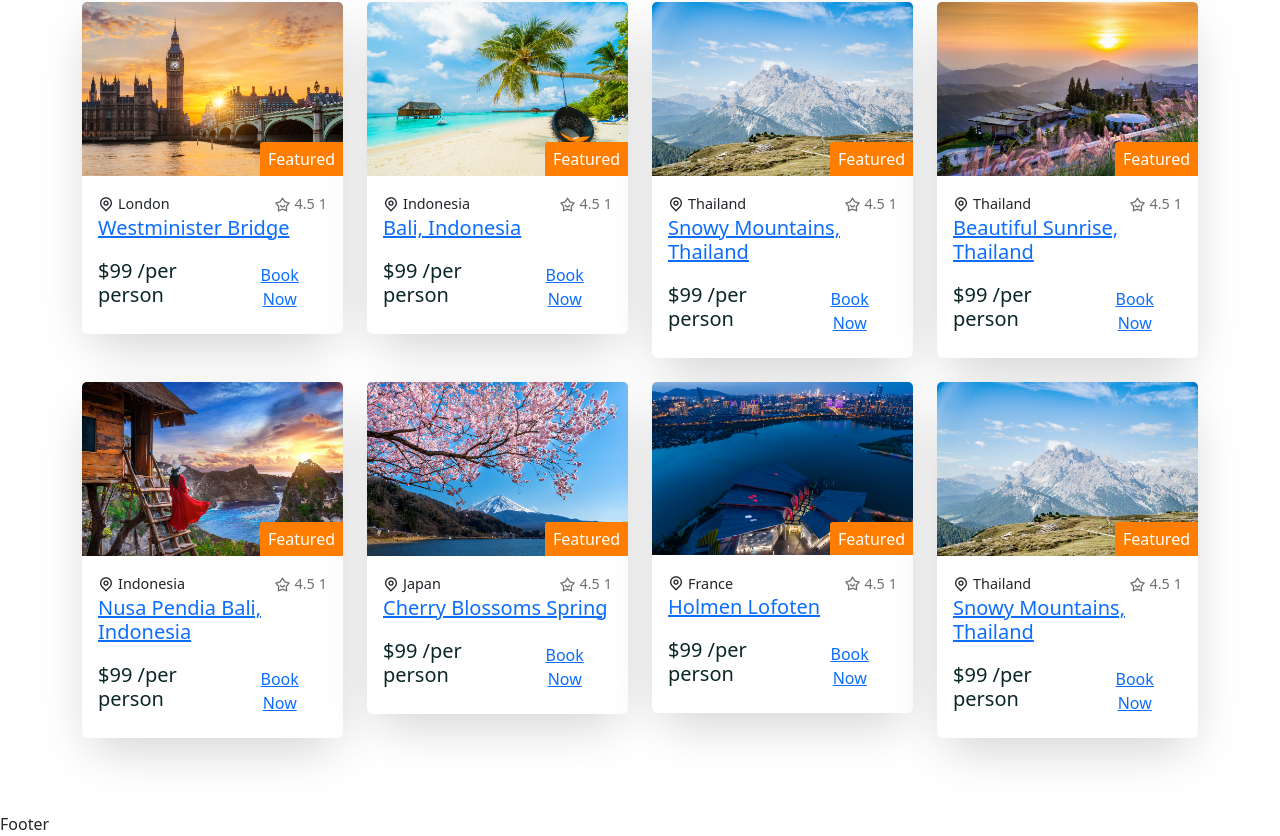
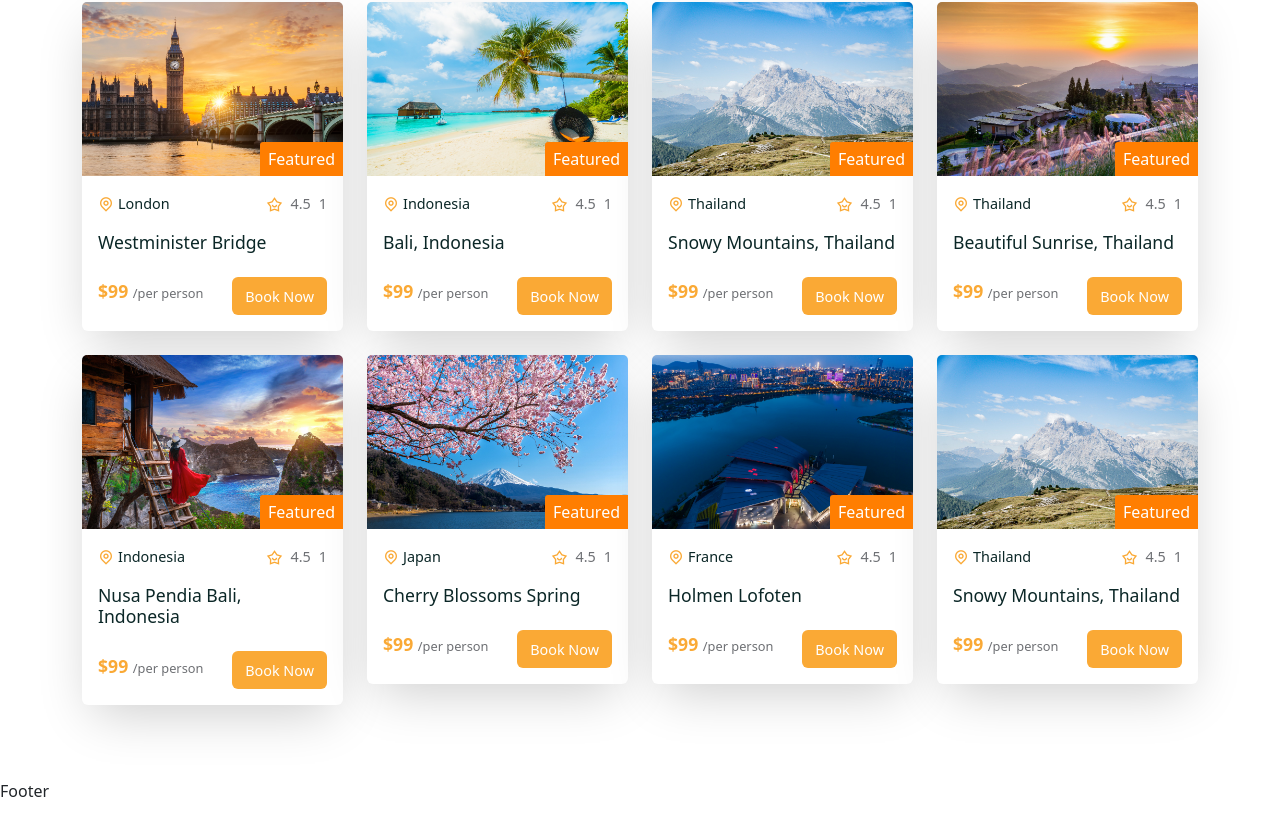
Before and after one commit to Oussama-Fajraoui/Tour-Management, a React (Create React App) app in the folder client/: page /home in a window 1280 px wide. Shown: the part 1195-2031 px from the top of the page. After the commit the page ends 1998 px from the top, so only its background shows below. Built offline with nearby package versions, Linux system fonts and the light colour scheme; a web font is replaced by a local one.

Commit message:
fixing the card container

```diff
--- a/client/src/shared/TourCard.jsx
+++ b/client/src/shared/TourCard.jsx
@@ -17,18 +17,18 @@ const TourCard = ({tour}) => {
         <span className="tour__location d-flex align-items-center gap-1">
         <i class="ri-map-pin-line"></i> {city}
         </span>
-        <span className="tour__rating d-flex align-items-center gap-1">
+        <span className="tour__rating d-flex align-items-center gap-2">
         <i class="ri-star-smile-line"></i> {avgRating}{" "}
         <span>{reviews.length}</span>
         </span>
 
       </div>
-      <h5 className="tour_title">
+      <h5 className="tour__title">
         <Link to={`/tours/${id}`}>
           {title}
         </Link>
       </h5>
-      <div className="card__bottom d-flex align-items-center justify-content-center-between mt-3">
+      <div className="card__bottom d-flex align-items-center justify-content-between mt-4">
         <h5>${price} <span> /per person</span></h5>
         <button className="btn booking__btn">
           <Link to={`/tours/${id}`}>Book Now</Link>
--- a/client/src/shared/tour-card.css
+++ b/client/src/shared/tour-card.css
@@ -12,7 +12,7 @@
     position: relative;
 }
 
-.tour__img span {
+.tour__img span{
     position: absolute;
     bottom: 0;
     right: 0;
@@ -25,8 +25,8 @@
     border-radius: 3px 0 0 0;
 }
 
-.card__top span {
-    color: var(-secondary-color);
+.card__top span i {
+    color: var(--secondary-color);
 }
 
 .tour__rating {
@@ -35,7 +35,7 @@
 }
 
 .tour__location {
-    color: var(-heading-color);
+    color: var(--heading-color);
     font-weight: 500;
     font-size: .9rem;
 }
@@ -61,3 +61,31 @@
 .tour__title a:hover {
     color: var(--secondary-color);
 }
+
+.card__bottom h5{
+    color: var(--secondary-color);
+    font-size: 1.1rem;
+    font-weight: 700;
+}
+
+.card__bottom h5 span {
+    font-weight: 500;
+    color: var(--text-color);
+    font-size: .8rem;
+}
+
+.booking__btn{
+    background: var(--secondary-color) !important;
+    cursor: pointer;
+    padding: 0.2rem 0.5rem;
+}
+
+.booking__btn a {
+    text-decoration: none;
+    font-size: .9rem;
+    color: #fff;
+}
+
+.booking__btn a:hover {
+    color: #fff;
+}
```
